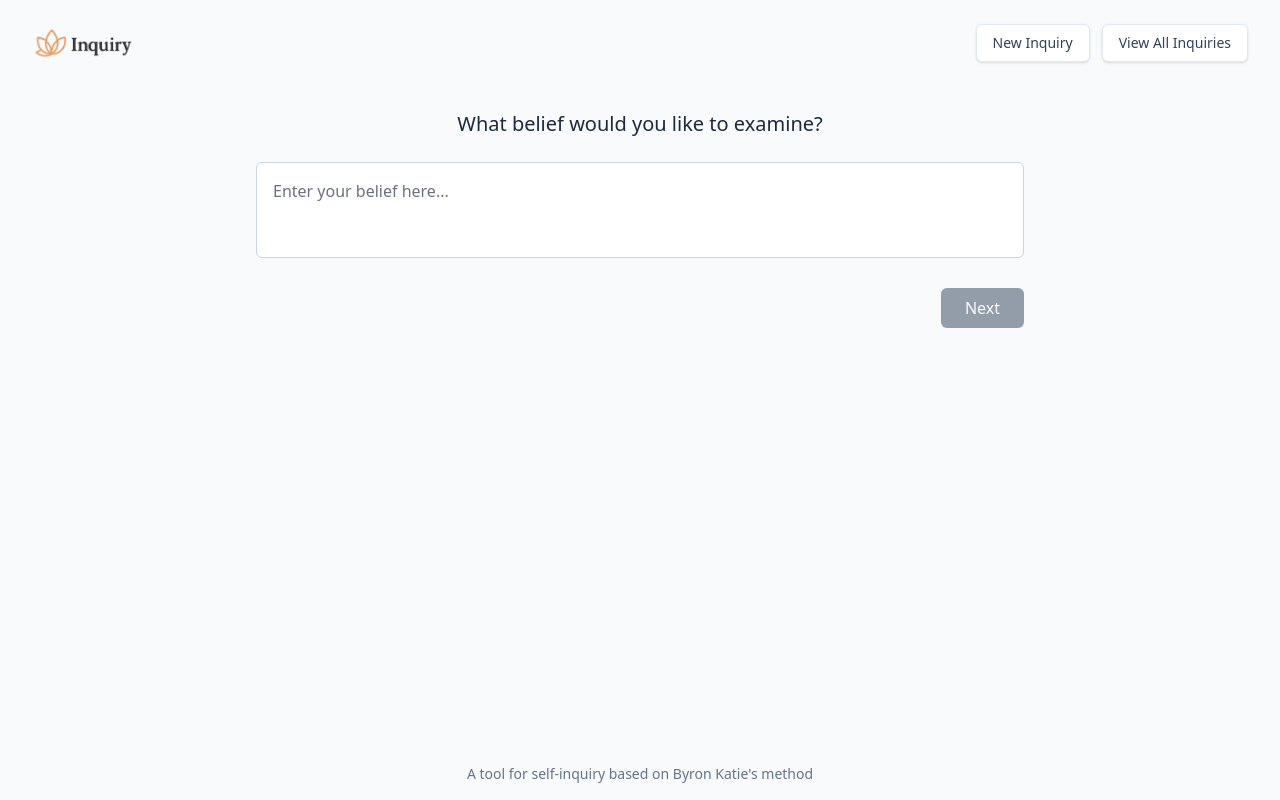
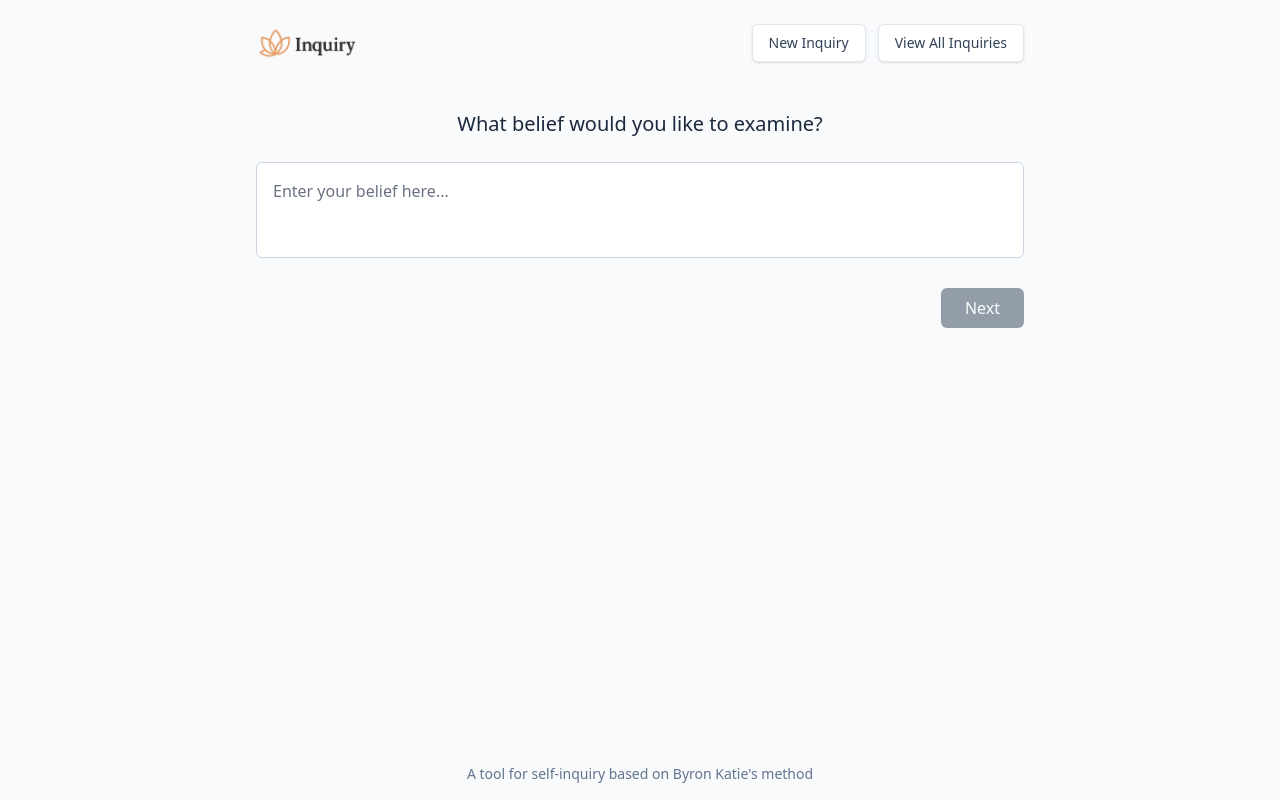
Before and after one commit to marcus/inquiry, a SvelteKit app: page / in a window 1280 px wide. Built offline with nearby package versions, Linux system fonts and the light colour scheme.

Commit message:
Add max-width to header and footer containers for better readability

```diff
--- a/src/routes/+layout.svelte
+++ b/src/routes/+layout.svelte
@@ -6,7 +6,7 @@
 
 <div class="min-h-screen bg-slate-50 text-slate-800 flex flex-col">
 	<header class="py-6 px-4 md:px-8">
-		<div class="container mx-auto flex justify-between items-center">
+		<div class="container mx-auto max-w-3xl flex justify-between items-center">
 			<a href="/?new=true" class="hover:opacity-80 transition-opacity duration-200">
 				<img src="/logo.png" alt="Inquiry" class="h-8" />
 			</a>
@@ -22,7 +22,7 @@
 		</div>
 	</main>
 	<footer class="py-4 px-4 md:px-8 text-slate-500 text-center text-sm">
-		<div class="container mx-auto">
+		<div class="container mx-auto max-w-3xl">
 			<p class="font-light">A tool for self-inquiry based on Byron Katie's method</p>
 		</div>
 	</footer>
```
